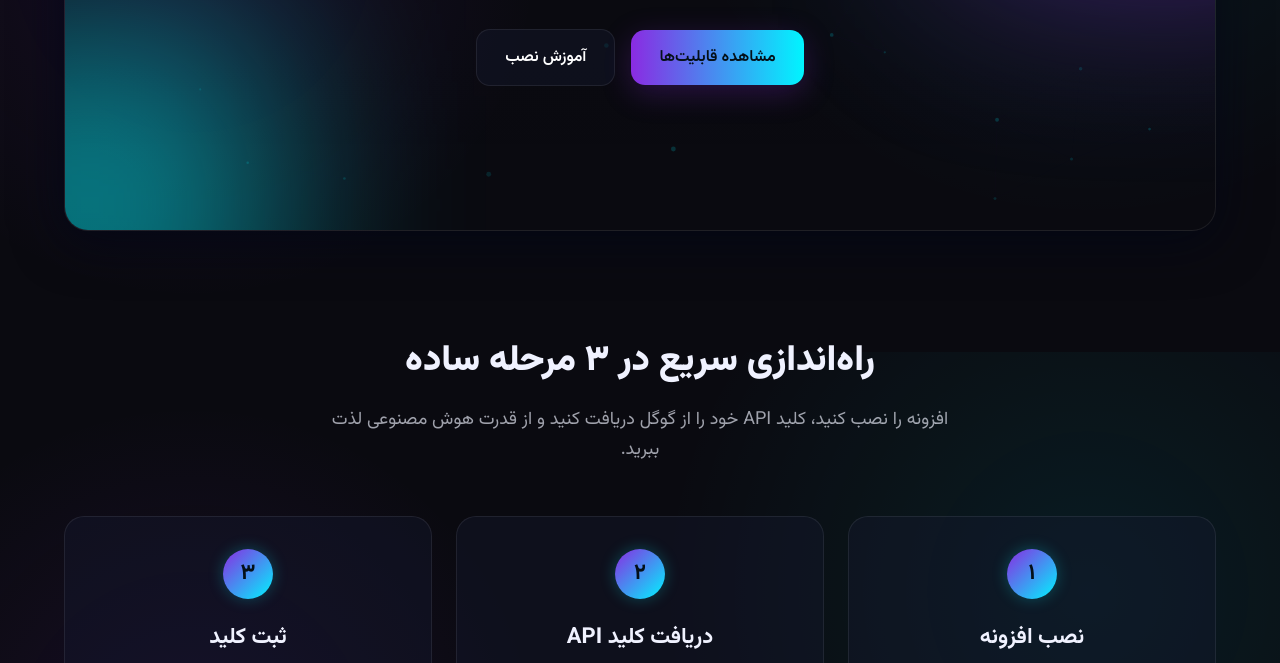
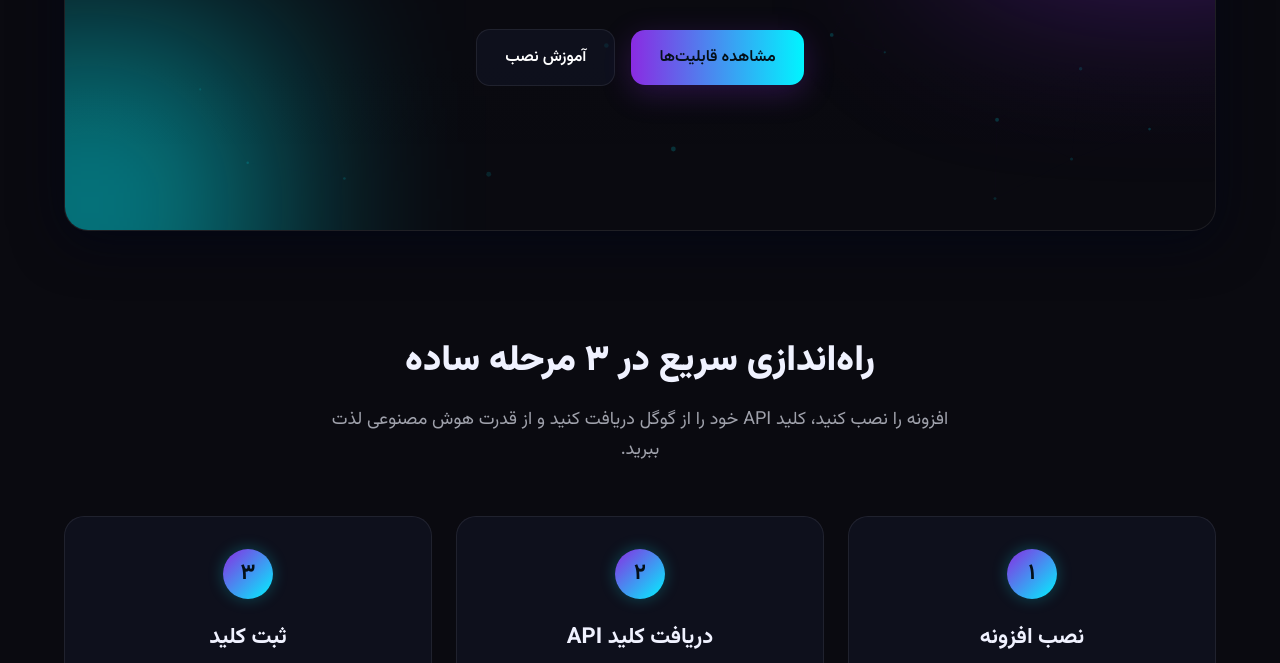
Before and after one commit to matinft7/spark-landing, a plain HTML site: page index.html in a window 1280 px wide. Shown: the part 448-1111 px from the top of the page. Drawn offline with Linux system fonts and the light colour scheme.

Commit message:
edit landing

```diff
--- a/index.html
+++ b/index.html
@@ -36,8 +36,7 @@
 
         body {
             background-color: var(--bg-1);
-            background-image: radial-gradient(circle at 15% 50%, rgba(138, 43, 226, 0.1), transparent 30%),
-                              radial-gradient(circle at 85% 30%, rgba(0, 245, 255, 0.08), transparent 35%);
+            background-image: var(--bg-1);
             color: var(--text-primary);
             line-height: 1.7;
             direction: rtl;
```
